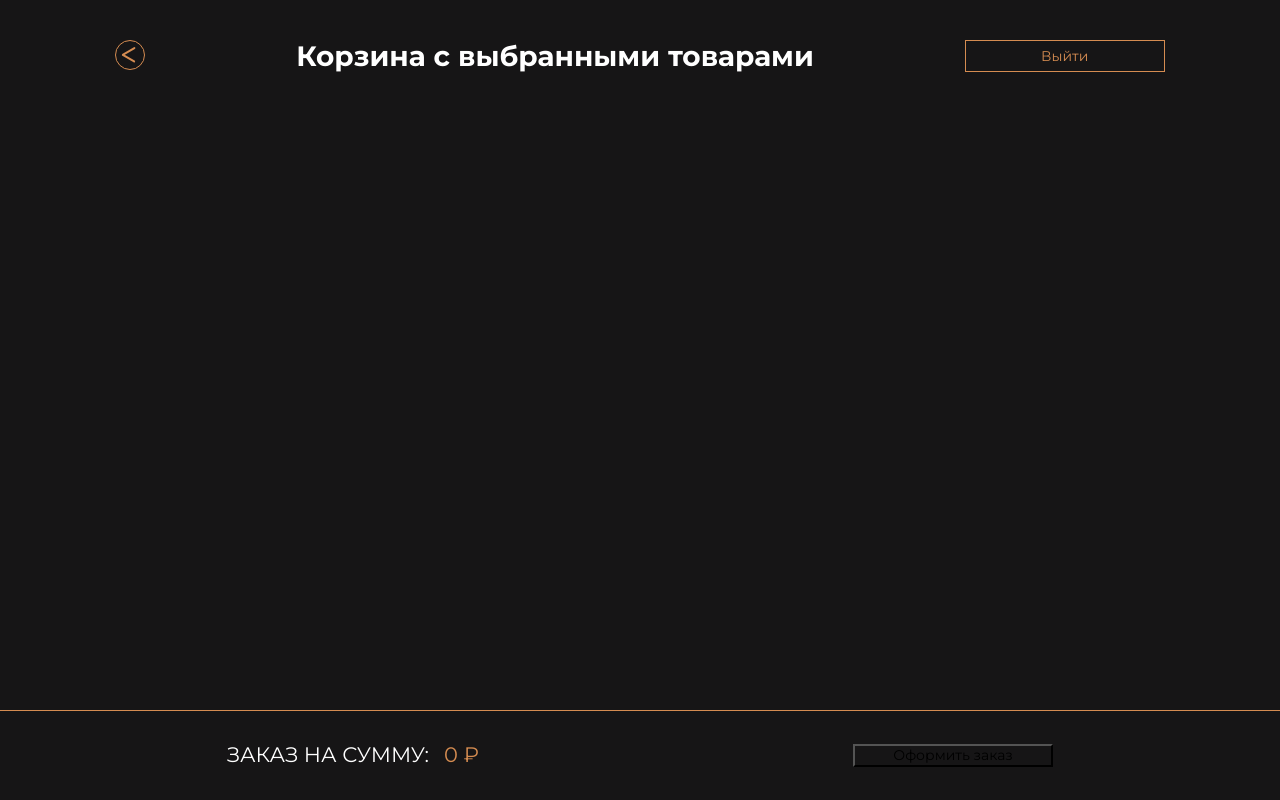
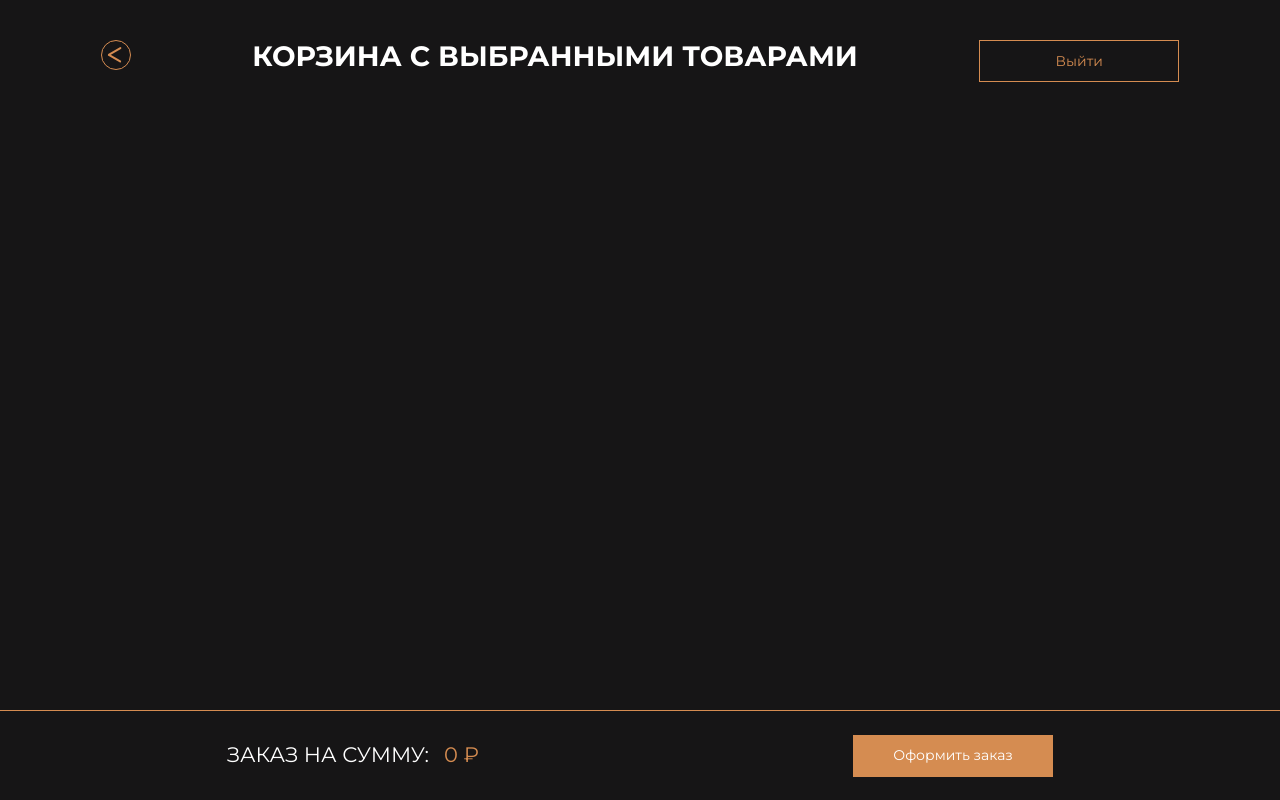
Before and after one commit to AlexAven/food-delivery, a React (Vite) app: page /cart in a window 1280 px wide. Built offline with nearby package versions, Linux system fonts and the light colour scheme.

Commit message:
json server added

```diff
--- a/package.json
+++ b/package.json
@@ -4,7 +4,9 @@
   "version": "1.0.0",
   "type": "module",
   "scripts": {
-    "dev": "vite",
+    "dev": "concurrently \"npm run server\" \"npx vite\"",
+    "server": "json-server -w server/db.json -p 3001",
+
     "build": "vite build",
     "lint": "eslint .",
     "preview": "vite preview"
@@ -23,6 +25,7 @@
     "@types/react": "^18.3.11",
     "@types/react-dom": "^18.3.1",
     "@vitejs/plugin-react": "^4.3.3",
+    "concurrently": "^9.1.0",
     "eslint": "^9.14.0",
     "eslint-plugin-prettier": "^5.2.1",
     "eslint-plugin-react": "^7.37.2",
@@ -30,6 +33,7 @@
     "eslint-plugin-react-refresh": "^0.4.14",
     "eslint-plugin-redux": "^0.1.0",
     "globals": "^15.11.0",
+    "json-server": "^1.0.0-beta.3",
     "sass-embedded": "^1.80.4",
     "vite": "^5.4.10",
     "vite-plugin-svgr": "^4.3.0"
--- /dev/null
+++ b/server/db.json
@@ -0,0 +1,54 @@
+{
+    "entity": {
+        "1": {
+            "id": 1,
+            "title": "Устрицы по рокфеллеровски 1",
+            "description": "Значимость этих проблем настолько очевидна",
+            "price": 100,
+            "photo": "./src/assets/images/1.png"
+        },
+        "2": {
+            "id": 2,
+            "title": "Устрицы по рокфеллеровски 2",
+            "description": "Значимость этих проблем настолько очевидна",
+            "price": 250,
+            "photo": "./src/assets/images/1.png"
+        },
+        "3": {
+            "id": 3,
+            "title": "Устрицы по рокфеллеровски 3",
+            "description": "Значимость этих проблем настолько очевидна",
+            "price": 400,
+            "photo": "./src/assets/images/1.png"
+        },
+        "4": {
+            "id": 4,
+            "title": "Устрицы по рокфеллеровски 4",
+            "description": "Значимость этих проблем настолько очевидна",
+            "price": 467,
+            "photo": "./src/assets/images/1.png"
+        },
+        "5": {
+            "id": 5,
+            "title": "Устрицы по рокфеллеровски 5",
+            "description": "Значимость этих проблем настолько очевидна",
+            "price": 320,
+            "photo": "./src/assets/images/1.png"
+        },
+        "6": {
+            "id": 6,
+            "title": "Устрицы по рокфеллеровски 6",
+            "description": "Значимость этих проблем настолько очевидна",
+            "price": 9340,
+            "photo": "./src/assets/images/1.png"
+        }
+    },
+    "ids": [
+        1,
+        2,
+        3,
+        4,
+        5,
+        6
+    ]
+}
--- /dev/null
+++ b/src/components/ButtonSquare/ButtonSquare.jsx
@@ -0,0 +1,11 @@
+import { Button } from './ButtonSquare.styled';
+
+const ButtonSquare = ({ type = 'noBackground', children, clickBtn }) => {
+  return (
+    <Button type={type} onClick={clickBtn}>
+      {children}
+    </Button>
+  );
+};
+
+export default ButtonSquare;
--- /dev/null
+++ b/src/components/ButtonSquare/ButtonSquare.styled.js
@@ -0,0 +1,29 @@
+import styled from 'styled-components';
+
+const Button = styled.button`
+  ${({ type }) => {
+    if (type === 'background') {
+      return `background:  #d58c51;
+      color: #ffffff;
+
+      &:hover {
+        background-color: #161516;
+        color: #d58c51;
+      }`;
+    } else if (type === 'noBackground') {
+      return `background: #161516;
+      color: #d58c51;
+
+      &:hover {
+        background-color: #d58c51;
+        color: #ffffff;
+      }`;
+    }
+  }}
+  cursor: pointer;
+  border: 1px solid #d58c51;
+  width: 200px;
+  height: 42px;
+`;
+
+export { Button };
--- a/src/components/Header/Header.jsx
+++ b/src/components/Header/Header.jsx
@@ -3,9 +3,10 @@ import { useSelector } from 'react-redux';
 
 import styles from './Header.module.scss';
 import ButtonCircle from '../ButtonCircle/ButtonCircle';
+import ButtonSquare from '../ButtonSquare/ButtonSquare';
 
 const Header = (props) => {
-  const { title, cart, nav, counter } = props;
+  const { children, cart, nav, counter } = props;
   const { totalPrice, totalItems } = useSelector((state) => state.cart);
   console.log(useSelector((state) => state.cart));
 
@@ -23,7 +24,7 @@ const Header = (props) => {
           <ButtonCircle type={'arrowLeft'} />
         </Link>
       )}
-      {title && <h2 className={styles.title}>{title}</h2>}
+      {children && <h2 className={styles.title}>{children}</h2>}
       <div className={styles.wrapper}>
         {counter && (
           <p className={styles.header__basketCounter}>
@@ -37,7 +38,7 @@ const Header = (props) => {
             <img src="./src/assets/images/cart.svg" alt="cart-button" />
           </Link>
         )}
-        <button className={styles.header__logoutBtn}>Выйти</button>
+        <ButtonSquare>Выйти</ButtonSquare>
       </div>
     </header>
   );
--- a/src/pages/Cartpage/Cartpage.jsx
+++ b/src/pages/Cartpage/Cartpage.jsx
@@ -1,6 +1,7 @@
 import { useSelector } from 'react-redux';
 
-import { Wrapper, Container, Footer, Total, Value, BuyBtn } from './Cartpage.styled.js';
+import { Wrapper, Container, Footer, Total, Value } from './Cartpage.styled.js';
+import ButtonSquare from '../../components/ButtonSquare/ButtonSquare.jsx';
 import Header from '../../components/Header/Header';
 import Cart from '../../components/Cart/Cart';
 
@@ -9,7 +10,7 @@ const Cartpage = () => {
 
   return (
     <Wrapper>
-      <Header title={'Корзина с выбранными товарами'} nav={true} />
+      <Header nav={true}>КОРЗИНА С ВЫБРАННЫМИ ТОВАРАМИ</Header>
       <Container>
         <Cart />
       </Container>
@@ -17,7 +18,7 @@ const Cartpage = () => {
         <Total>
           ЗАКАЗ НА СУММУ: <Value>{totalPrice.toLocaleString('ru-RU')} ₽</Value>
         </Total>
-        <BuyBtn>Оформить заказ</BuyBtn>
+        <ButtonSquare type={'background'}>Оформить заказ</ButtonSquare>
       </Footer>
     </Wrapper>
   );
--- a/src/pages/Cartpage/Cartpage.styled.js
+++ b/src/pages/Cartpage/Cartpage.styled.js
@@ -37,17 +37,4 @@ const Value = styled.div`
   color: #d58c51;
 `;
 
-const BuyBtn = styled.button`
-  background: none;
-  cursor: pointer;
-  border: 1px solid $bordersColor;
-  color: $alternativeFontColor;
-  width: 200px;
-
-  &:hover {
-    background-color: $alternativeBackground;
-    color: $mainFontColor;
-  }
-`;
-
-export { Wrapper, Container, Footer, Total, Value, BuyBtn };
+export { Wrapper, Container, Footer, Total, Value };
--- a/src/pages/Mainpage/Mainpage.jsx
+++ b/src/pages/Mainpage/Mainpage.jsx
@@ -59,7 +59,9 @@ const Main = () => {
 
   return (
     <>
-      <Header title={'НАША ПРОДУКЦИЯ'} cart={true} counter={true} />
+      <Header cart={true} counter={true}>
+        НАША ПРОДУКЦИЯ
+      </Header>
       <main className={styles.main}>
         <div className="container">
           <div className={styles.wrapper}>
```
Also changed, not shown: 2 other files (tests, documents, lock files or other folders).
